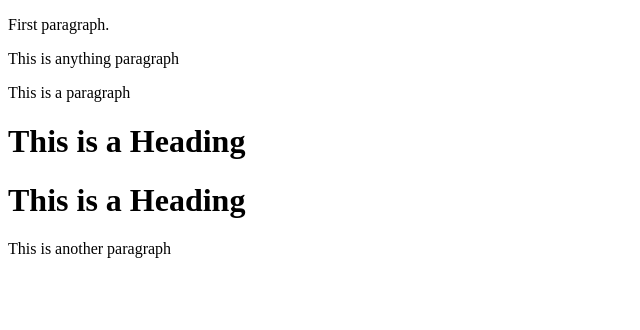
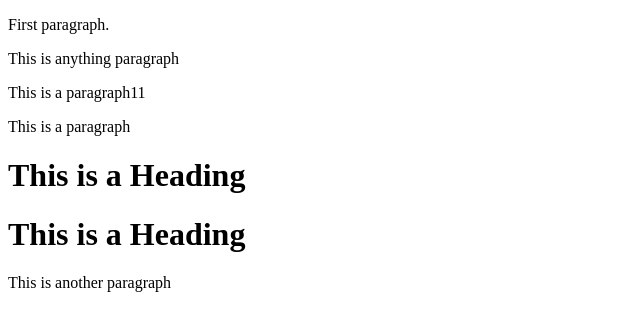
Before and after one commit to toyyibhub/git-learning, a plain HTML site: page index.html in a window 1280 px wide. Shown: the whole page, without its empty margins (0-640 px from the left). Drawn offline with Linux system fonts and the light colour scheme.

Commit message:
Update index.html

```diff
--- a/index.html
+++ b/index.html
@@ -6,6 +6,7 @@
 <body>
     <p>First paragraph.</p>
     <p>This is anything paragraph</p>
+    <p>This is a paragraph11</p>
     <p>This is a paragraph</p>
     <h1>This is a Heading</h1>
     <h1>This is a Heading</h1>
```
